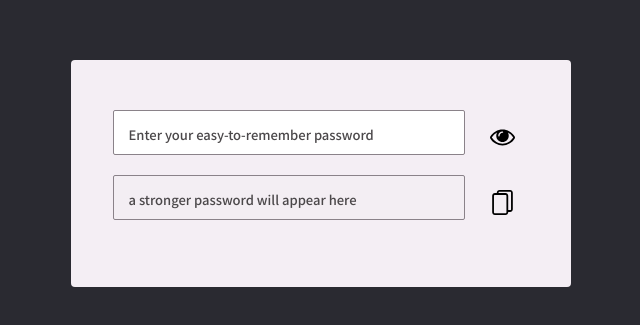
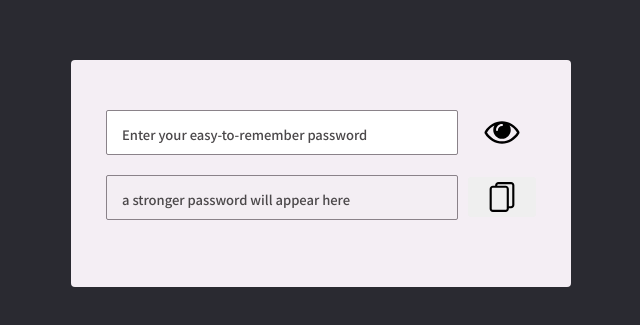
Before and after one commit to siqueiralex/password-transformer, a Next.js app: page / in a window 1280 px wide. Shown: the part 227-552 px from the top of the page, without its empty margins (319-959 px from the left). Built offline with nearby package versions, Linux system fonts and the light colour scheme.

Commit message:
hover corrections

```diff
--- a/components/svgs.js
+++ b/components/svgs.js
@@ -2,7 +2,8 @@ import React from 'react';
 
 export const Eye = (props) => {
     return (
-        <svg onClick={props.onClick} width="35px" height="35px" x="0px" y="0px" viewBox="0 0 511.626 511.626">
+    <div  className= "svg">
+    <svg onClick={props.onClick} width="40px" height="35px" x="35px" y="0px" viewBox="0 0 511.626 511.626">
     <g>
     <path d="M505.918,236.117c-26.651-43.587-62.485-78.609-107.497-105.065c-45.015-26.457-92.549-39.687-142.608-39.687
         c-50.059,0-97.595,13.225-142.61,39.687C68.187,157.508,32.355,192.53,5.708,236.117C1.903,242.778,0,249.345,0,255.818
@@ -20,12 +21,15 @@ export const Eye = (props) => {
         z"/>
     </g>
     </svg>
+
+        </div>
     )
 }
 
 export const Copy = (props) => {
     return (
-        <svg onClick={props.onClick} width="35px" height="35px" version="1.1" id="Capa_1" xmlns="http://www.w3.org/2000/svg"  x="0px" y="0px"
+        <button width="35px" height="35px" className= "svg" onClick={props.onClick}>
+        <svg  width="30px" height="30px" version="1.1" id="Capa_1" xmlns="http://www.w3.org/2000/svg"  x="0px" y="0px"
             viewBox="0 0 210.107 210.107" >
         <g>
             <path  d="M168.506,0H80.235C67.413,0,56.981,10.432,56.981,23.254v2.854h-15.38
@@ -37,4 +41,6 @@ export const Copy = (props) => {
                 c0-4.551,3.703-8.254,8.254-8.254h88.271c4.551,0,8.254,3.703,8.254,8.254V160.746z"/>
         </g>
         </svg>
+
+        </button>
     )};
--- a/styles/globals.css
+++ b/styles/globals.css
@@ -26,6 +26,10 @@ time, mark, audio, video {
 	font-size: 100%;
 	font: inherit;
 	vertical-align: baseline;
+}
+
+button {
+    border-width: 0px;
 }
 
 
@@ -142,19 +146,24 @@ body {
         margin: 0;
     }
 
-    svg {
-        width: 80px;
+    .svg {
+        width: 90% !important;
         height: 80px;
         padding: 20px 20px 10px 20px;
         /* background-color: rgb(230, 231, 231); */
 
     }
 
-    svg:hover {
+    .svg:active {
         fill: #F4EEF4!important;
         background-color:#2a2a31!important;
         cursor: pointer;
     }
+    /* .svg:hover, .svg:focus  {
+        fill: #2a2a31!important;
+        background-color:#F4EEF4!important;
+        cursor: pointer;
+    } */
 
     .copied{
         margin-bottom: 40px;
@@ -172,13 +181,22 @@ body {
 
   }
 
-svg {
-    margin: 5px 15px;
-    padding-top: 10px;
+.svg {
+    width: 100%;
+    margin: 5px 5px;
+    border-radius: 3px;
+    display: flex;
+    justify-content: center;
+    align-content: center;
+}
+.svg > svg {
+    height: 100%;
+    padding: 5px 0;
 }
 
-svg:hover {
-    fill: #93A7BA;
+.svg:focus, .svg:hover  {
+    fill: #F4EEF4!important;
+    background-color:#2a2a31!important;
     cursor: pointer;
 }
 
```
Also changed, not shown: pages/index.js (line endings or trailing spaces). Lines whose indentation alone changed are shown as unchanged.
